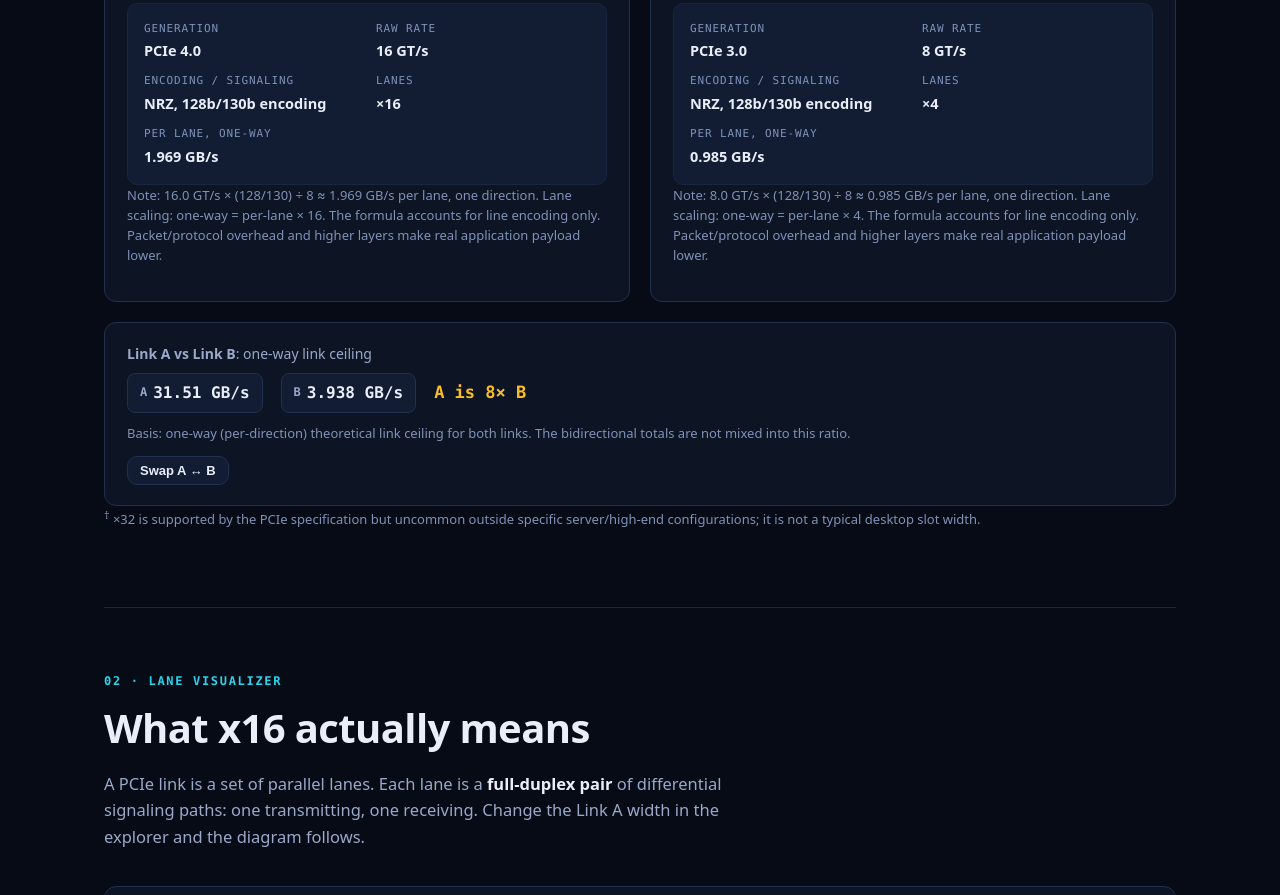
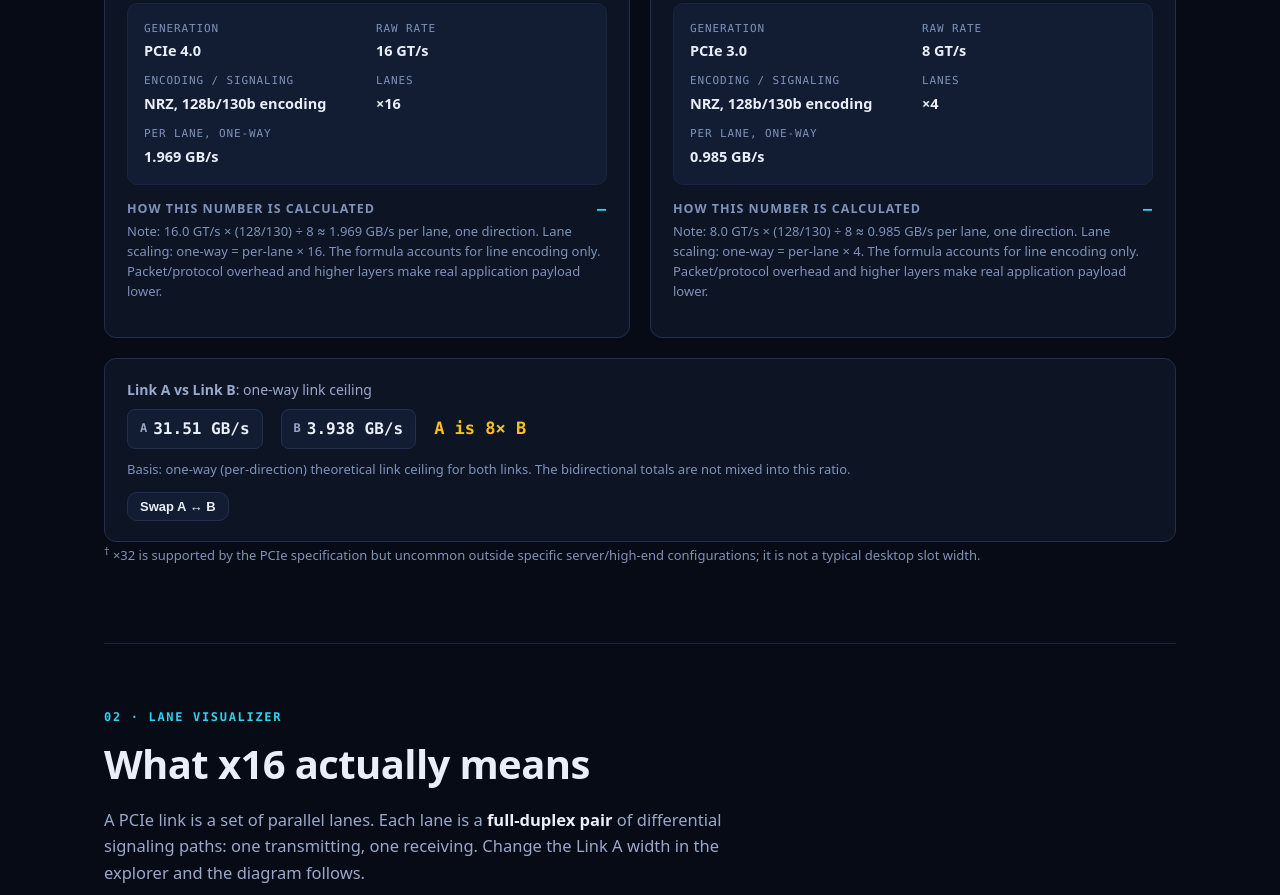
Before and after one commit to pvelati/pcie-speed-comparison, a website built with Vite: page index.html in a window 1280 px wide. Shown: the part 1636-2531 px from the top of the page. Built offline with nearby package versions, Linux system fonts and the light colour scheme.

Commit message:
Collapsible references and explanations: source groups and lane notes closed by default, methodology/caveats/notes toggleable, all native details elements

```diff
--- a/src/components/compare.ts
+++ b/src/components/compare.ts
@@ -342,7 +342,12 @@ export function buildComparison(): HTMLElement {
       },
       chart,
       scaleNote,
-      notes,
+      el(
+        'details',
+        { class: 'notes-details hideable hideable-bare', open: true },
+        el('summary', {}, 'Caveats for this family'),
+        notes,
+      ),
       roadmap,
       buildTable(rows),
     );
--- a/src/components/examples.ts
+++ b/src/components/examples.ts
@@ -210,10 +210,14 @@ export function buildExamples(): HTMLElement {
     ),
     calcOut,
     el(
-      'p',
-      { class: 'caveat-box' },
-      el('strong', {}, 'This is an idealized lower bound, not a benchmark.'),
-      ' It assumes the theoretical link rate is available end-to-end. In reality, protocol overhead, the own speed of the storage device, controller limits, CPU/DRAM bandwidth, thermal throttling and the source/destination side all reduce what you actually measure.',
+      'details',
+      { class: 'caveat-box hideable', open: true },
+      el('summary', {}, el('strong', {}, 'This is an idealized lower bound, not a benchmark.')),
+      el(
+        'p',
+        { class: 'caveat-body' },
+        'It assumes the theoretical link rate is available end-to-end. In reality, protocol overhead, the own speed of the storage device, controller limits, CPU/DRAM bandwidth, thermal throttling and the source/destination side all reduce what you actually measure.',
+      ),
     ),
   );
   refreshCalc();
--- a/src/components/explorer.ts
+++ b/src/components/explorer.ts
@@ -92,6 +92,12 @@ export function buildExplorer(onLinkAChange: (lanes: number) => void): HTMLEleme
     const laneCount = el('dd', {}, 'n/a');
     const perLane = el('dd', {}, 'n/a');
     const note = el('p', { class: 'fineprint' }, '');
+    const noteDetails = el(
+      'details',
+      { class: 'note-details hideable hideable-bare', open: true },
+      el('summary', {}, 'How this number is calculated'),
+      note,
+    );
     const metricsRoot = el('div', { class: 'panel-metrics', 'aria-live': 'polite' });
 
     Object.assign(refs, {
@@ -133,7 +139,7 @@ export function buildExplorer(onLinkAChange: (lanes: number) => void): HTMLEleme
         el('div', {}, el('dt', {}, 'Lanes'), laneCount),
         el('div', {}, el('dt', {}, 'Per lane, one-way'), perLane),
       ),
-      note,
+      noteDetails,
     );
 
     function refresh() {
--- a/src/components/lanes.ts
+++ b/src/components/lanes.ts
@@ -144,9 +144,9 @@ export function buildLaneVisualizer(): { section: HTMLElement; setLanes: (n: num
   section.append(
     wrap,
     el(
-      'div',
-      { class: 'lane-notes' },
-      el('h3', {}, 'Reading the diagram'),
+      'details',
+      { class: 'lane-notes hideable hideable-card' },
+      el('summary', {}, 'Reading the diagram'),
       el(
         'ul',
         {},
--- a/src/components/sources.ts
+++ b/src/components/sources.ts
@@ -33,9 +33,9 @@ export function buildSources(): HTMLElement {
   );
 
   const methodology = el(
-    'div',
-    { class: 'methodology' },
-    el('h3', {}, 'PCIe generation math'),
+    'details',
+    { class: 'methodology hideable', open: true },
+    el('summary', {}, 'Methodology: how the numbers are calculated'),
     el('p', {}, 'For Gen 1–2 (NRZ, 8b/10b) the per-lane, one-direction encoded ceiling is:'),
     code('per lane (GB/s) = GT/s × (8 ÷ 10) ÷ 8'),
     el('p', {}, 'For Gen 3–5 (NRZ, 128b/130b):'),
@@ -82,9 +82,9 @@ export function buildSources(): HTMLElement {
     if (items.length === 0) continue;
     groups.append(
       el(
-        'div',
-        { class: 'source-group' },
-        el('h3', {}, family),
+        'details',
+        { class: 'source-group hideable hideable-card' },
+        el('summary', {}, `${family} (${items.length} sources)`),
         el(
           'ul',
           {},
--- a/src/styles.css
+++ b/src/styles.css
@@ -1638,3 +1638,83 @@ p {
   font-size: 13px;
   padding: 6px 12px;
 }
+
+/* --- collapsible references and explanations --- */
+
+.hideable summary {
+  cursor: pointer;
+  list-style: none;
+  display: flex;
+  justify-content: space-between;
+  align-items: center;
+  gap: 12px;
+  font-weight: 700;
+}
+
+.hideable summary::-webkit-details-marker {
+  display: none;
+}
+
+.hideable summary::after {
+  content: '+';
+  font-family: var(--mono);
+  font-size: 18px;
+  color: var(--cyan);
+  flex: none;
+}
+
+.hideable[open] > summary::after {
+  content: '–';
+}
+
+/* card variant: provides card chrome where the host has none (source groups, lane notes) */
+.hideable-card {
+  background: var(--surface);
+  border: 1px solid var(--line);
+  border-radius: 10px;
+  padding: 14px 18px;
+  margin-top: 12px;
+}
+
+.hideable-card[open] {
+  border-color: var(--cyan);
+}
+
+.methodology > summary,
+.hideable-card > summary {
+  font-family: var(--mono);
+  font-size: 13px;
+  text-transform: uppercase;
+  letter-spacing: 0.12em;
+  color: var(--cyan);
+}
+
+.hideable-card > summary::after {
+  font-size: 16px;
+}
+
+/* bare variant: inline notes that sit next to the numbers */
+.hideable-bare > summary {
+  font-size: 12.5px;
+  font-weight: 600;
+  text-transform: uppercase;
+  letter-spacing: 0.08em;
+  color: var(--faint);
+}
+
+.hideable-bare > summary::after {
+  font-size: 15px;
+}
+
+.note-details {
+  margin-top: 12px;
+}
+
+.caveat-box summary {
+  align-items: baseline;
+}
+
+.caveat-body {
+  margin: 8px 0 0;
+  color: var(--muted);
+}
```
Also changed, not shown: scripts/smoke.mjs (+19 -0 lines).
